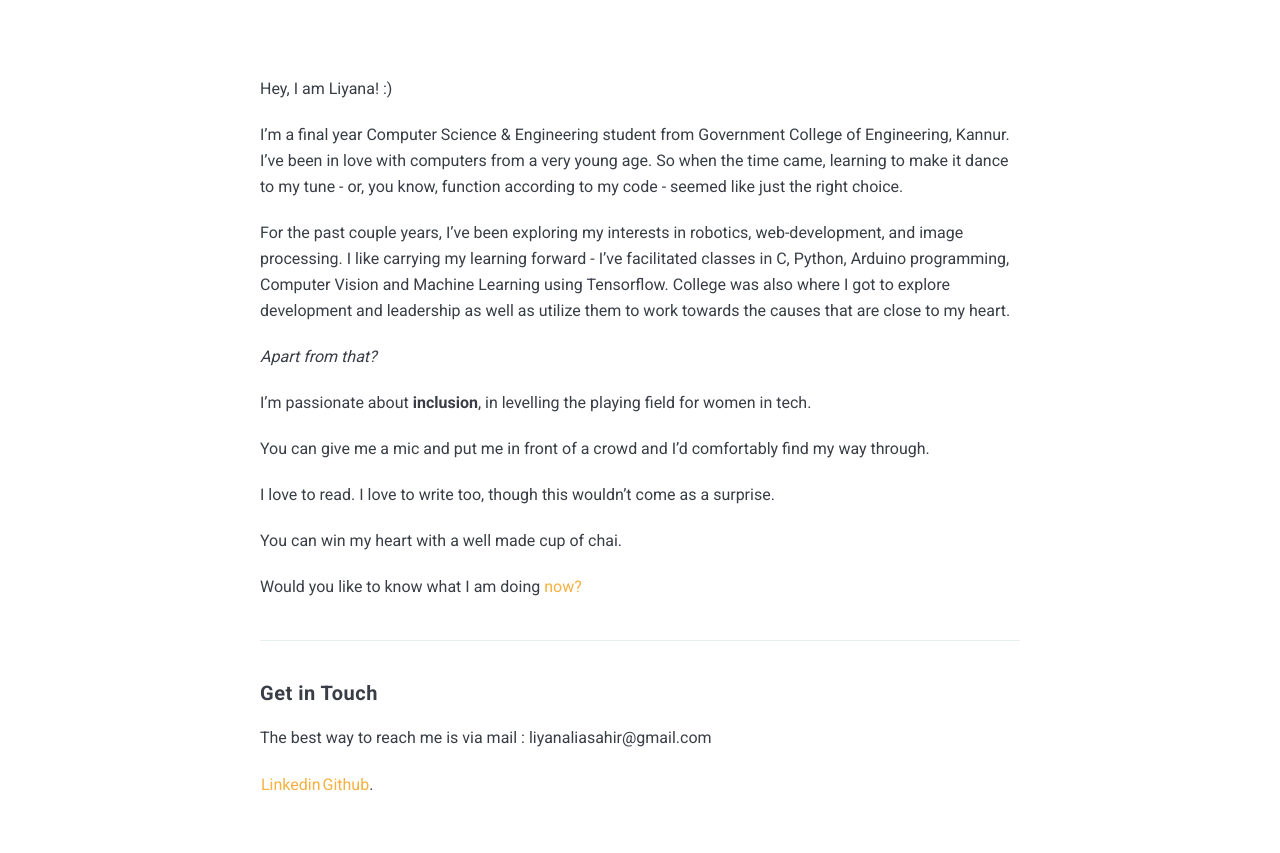
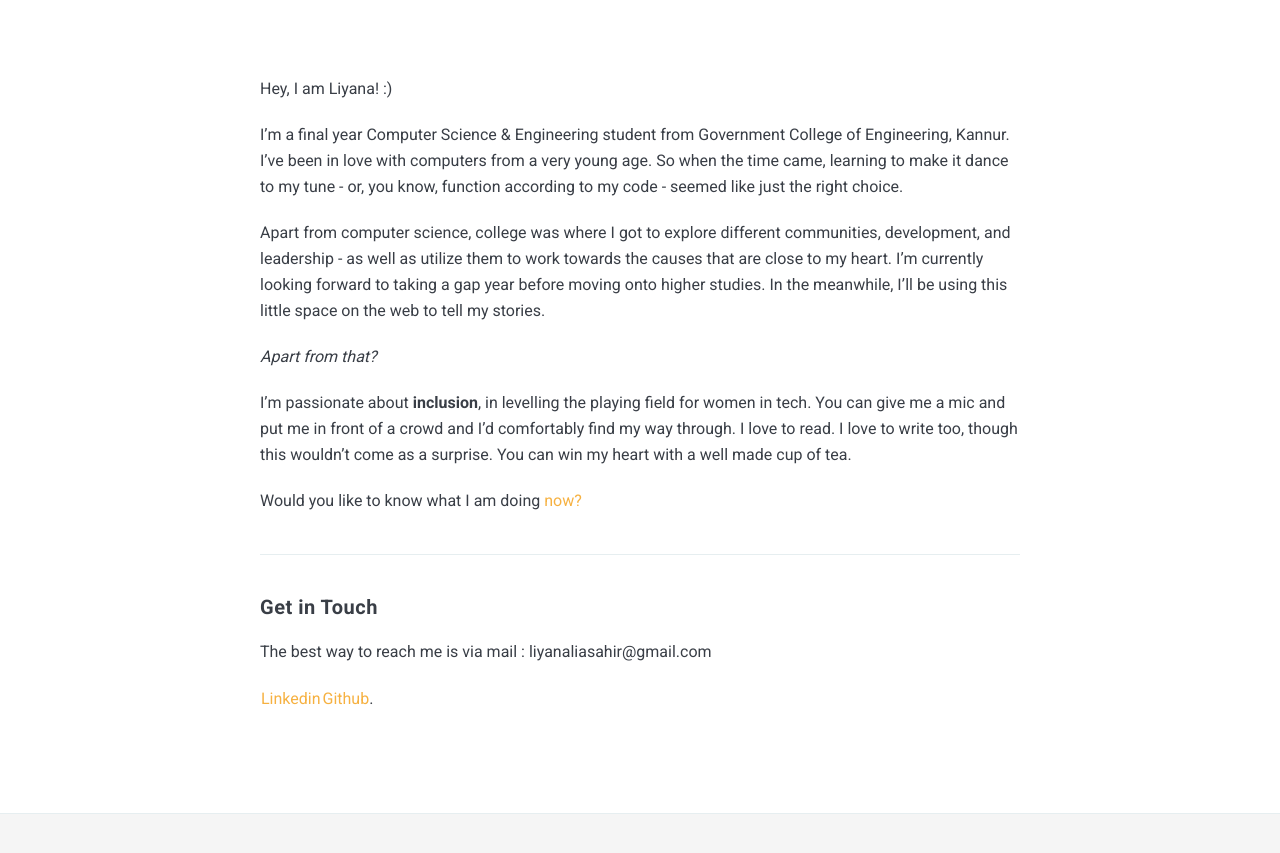
Before and after one commit to liyanasahir/liyanasahir.github.io, a Jekyll site: the page built from _pages/about.md, in a window 1280 px wide and 900 px high, scrolled down 878 px, cut to the strip 37-890 px from the top of the window. Built offline with Jekyll 4.4.1, drawn with Linux system fonts in a browser that asks for light colours; nearby versions of some CDN libraries.

Commit message:
changes to about and now

```diff
--- a/_pages/about.md
+++ b/_pages/about.md
@@ -9,17 +9,11 @@ Hey, I am Liyana! :)
 
 I’m a final year Computer Science & Engineering student from Government College of Engineering, Kannur. I’ve been in love with computers from a very young age. So when the time came, learning to make it dance to my tune - or, you know, function according to my code - seemed like just the right choice.
 
-For the past couple years, I’ve been exploring my interests in robotics, web-development, and image processing. I like carrying my learning forward - I’ve facilitated classes in C, Python, Arduino programming, Computer Vision and Machine Learning using Tensorflow. College was also where I got to explore development and leadership as well as utilize them to work towards the causes that are close to my heart.
+Apart from computer science, college was where I got to explore different communities, development, and leadership  - as well as utilize them to work towards the causes that are close to my heart. I'm currently looking forward to taking a gap year before moving onto higher studies. In the meanwhile, I'll be using this little space on the web to tell my stories.
 
 *Apart from that?*
 
-I'm passionate about __inclusion__, in levelling the playing field for women in tech.
-
-You can give me a mic and put me in front of a crowd and I'd comfortably find my way through.
-
-I love to read. I love to write too, though this wouldn't come as a surprise.
-
-You can win my heart with a well made cup of chai.
+I'm passionate about __inclusion__, in levelling the playing field for women in tech. You can give me a mic and put me in front of a crowd and I'd comfortably find my way through. I love to read. I love to write too, though this wouldn't come as a surprise. You can win my heart with a well made cup of tea.
 
 Would you like to know what I am doing [now?](http://www.liyanasahir.in/now)
 
```
Also changed, not shown: _pages/now.md (+2 -2 lines).
